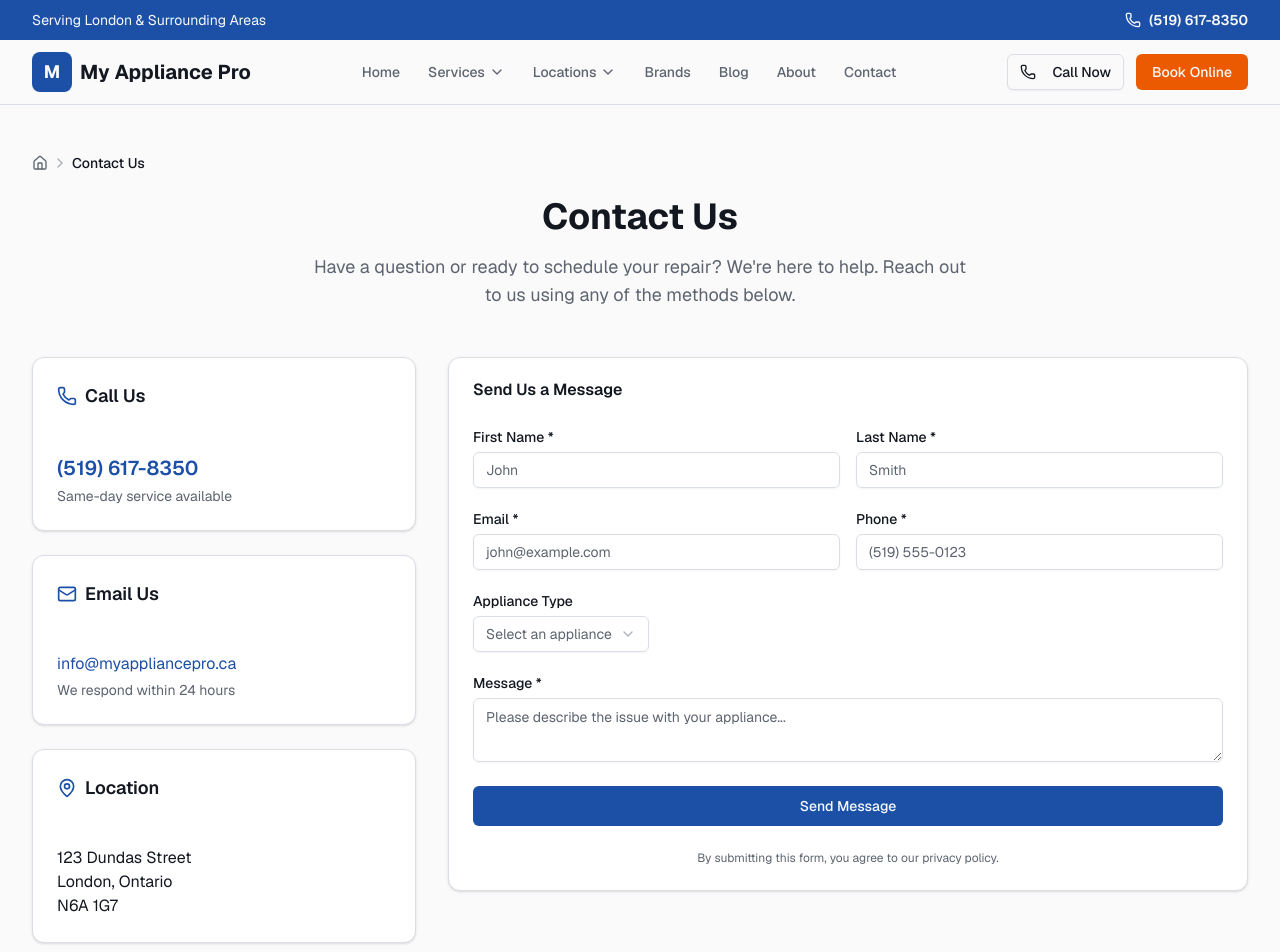
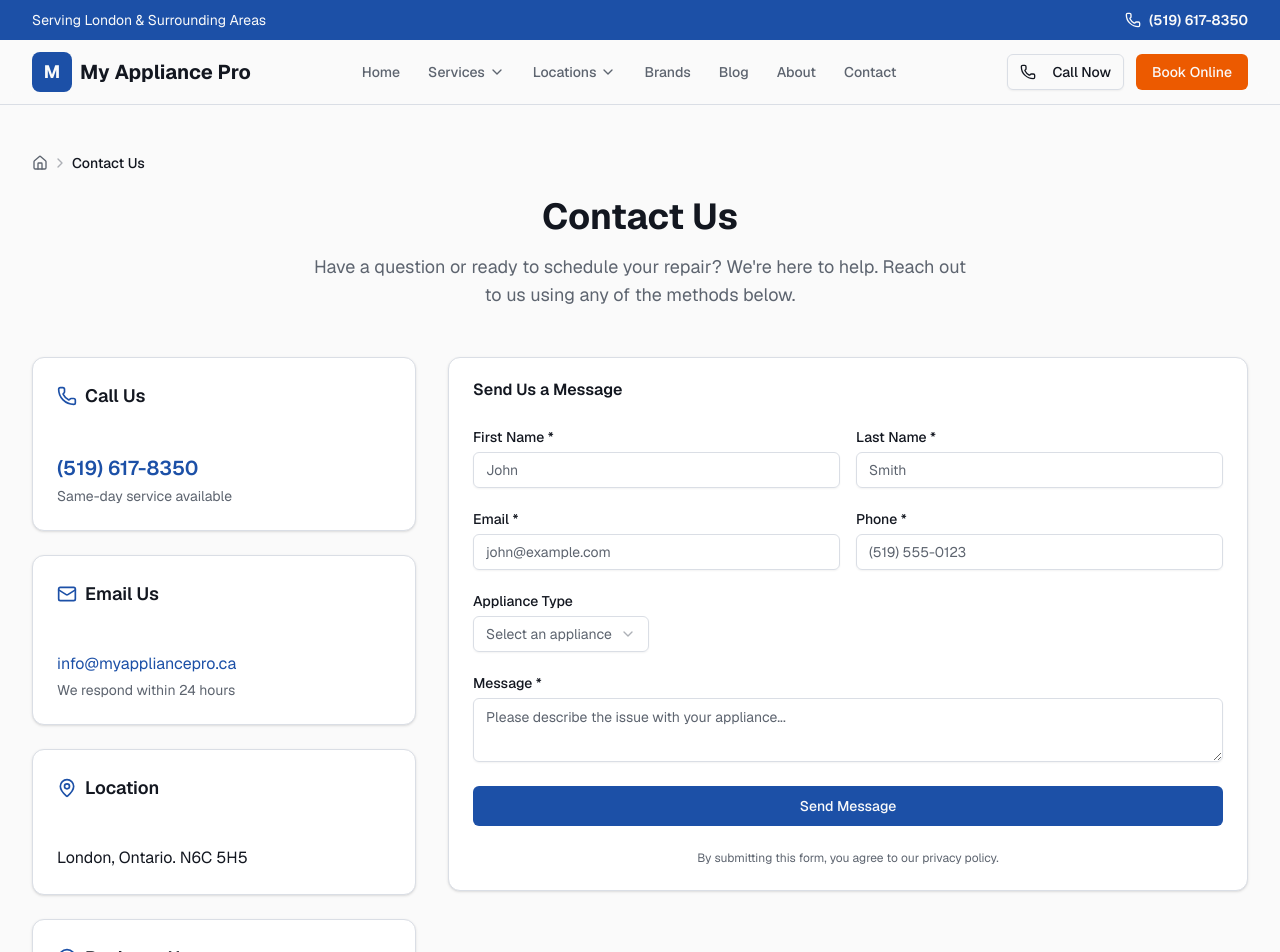
Before and after one commit to cgalvis20-beep/v0-wordpress-appliance-repair, a Next.js app: page /contact in a window 1280 px wide. Shown: the top 952 px of the page. Built offline with nearby package versions, Linux system fonts and the light colour scheme.

Commit message:
feat: simplify location display on Contact page
Use simplified address format consistent with footer.

```diff
--- a/app/contact/page.tsx
+++ b/app/contact/page.tsx
@@ -85,11 +85,7 @@ export default function ContactPage() {
               </CardHeader>
               <CardContent>
                 <address className="not-italic text-foreground">
-                  {companyInfo.address.street}
-                  <br />
-                  {companyInfo.address.city}, {companyInfo.address.province}
-                  <br />
-                  {companyInfo.address.postalCode}
+                  London, Ontario. N6C 5H5
                 </address>
               </CardContent>
             </Card>
```
